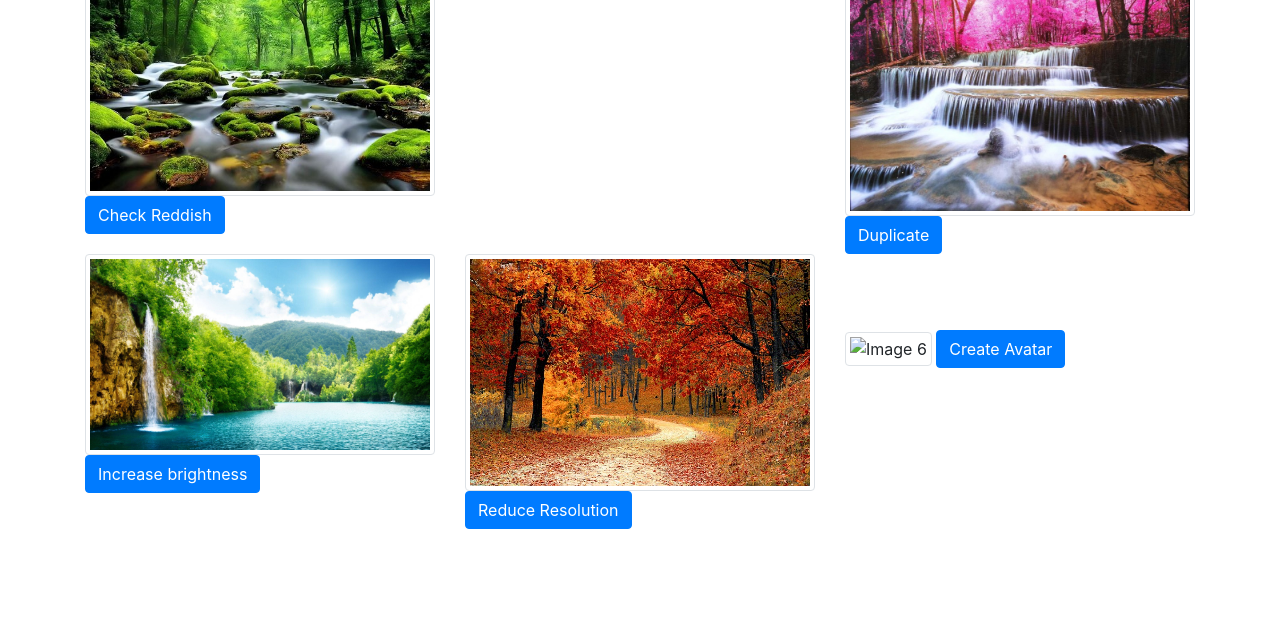
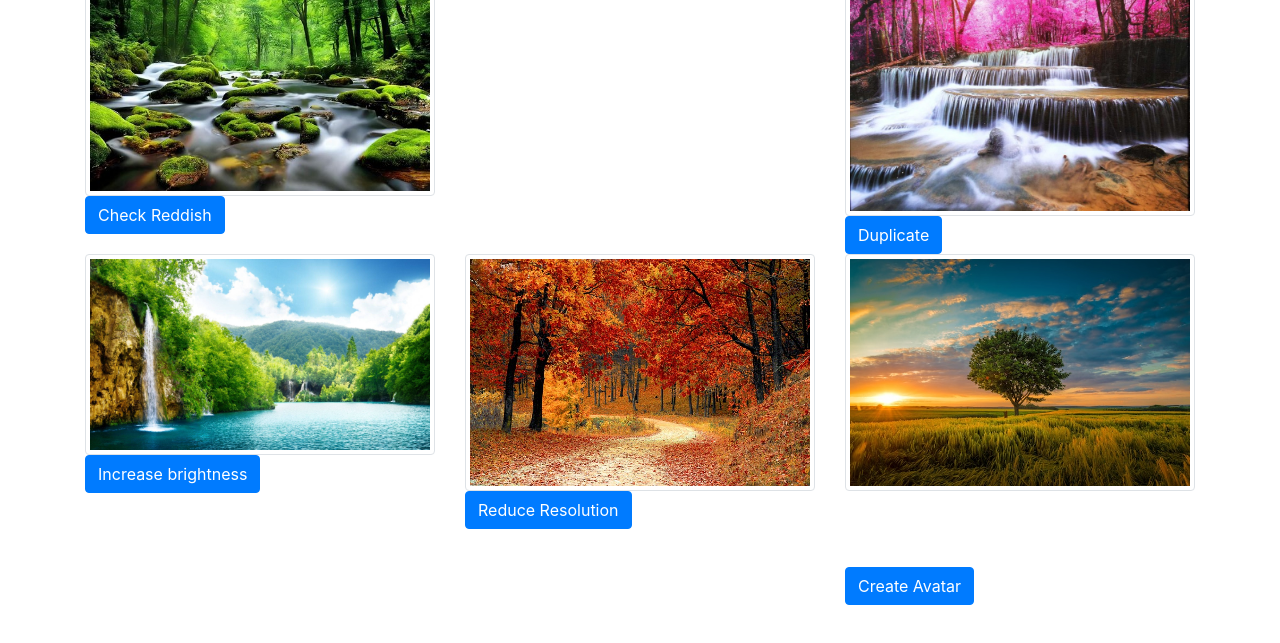
Before and after one commit to KashyapG-07/Kashyap.G, a plain HTML site: page Image-processing-project1/index.html in a window 1280 px wide. Shown: the part 97-740 px from the top of the page. Drawn offline with nearby package versions, Linux system fonts and the light colour scheme.

Commit message:
initialcommit

```diff
--- a/Image-processing-project1/index.html
+++ b/Image-processing-project1/index.html
@@ -36,7 +36,7 @@
           <button type="button" class="btn btn-primary" onclick="reduceResolution()">Reduce Resolution</button>
         </div>
         <div class="col">
-          <img src="wide-angle-shot-single-tree-growing-clouded-sky-during-sunset-surrounded-by-grass_181624-22807.jpg.jpg" alt="Image 6" class="img-thumbnail" id="avatar">
+          <img src="wide-angle-shot-single-tree-growing-clouded-sky-during-sunset-surrounded-by-grass_181624-22807.jpg" alt="Image 6" class="img-thumbnail" id="avatar">
           <button type="button" class="btn btn-primary" onclick="createAvatar()">Create Avatar</button>
           <canvas id="avatarCanvas" width="100" height="100"></canvas>
         </div>
```
